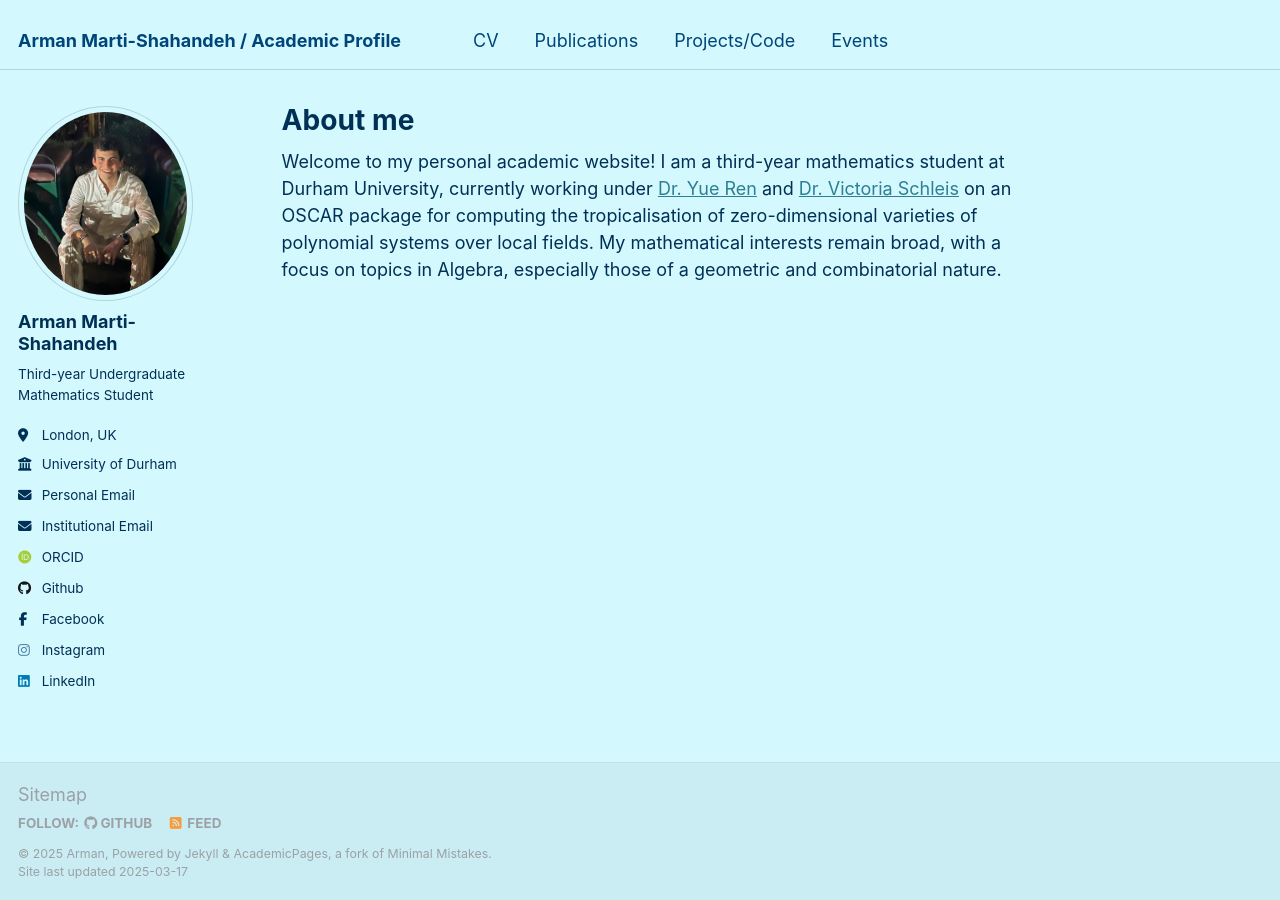
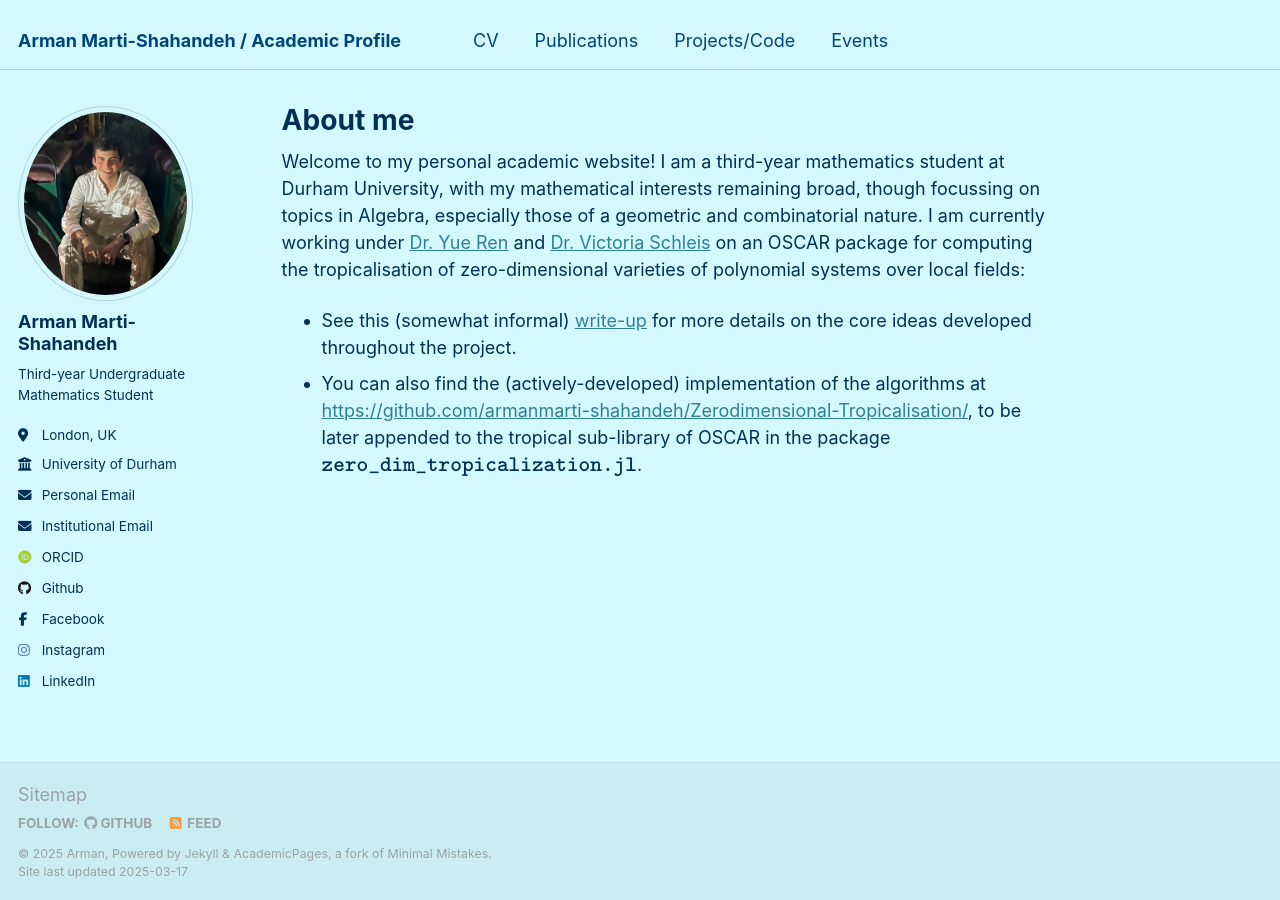
Before and after one commit to armanmarti-shahandeh/armanmarti-shahandeh.github.io, a Jekyll site: the page built from _pages/about.md, in a window 1280 px wide. Built offline with Jekyll 4.4.1, drawn with Linux system fonts in a browser that asks for light colours; some web fonts are replaced.

Commit message:
An informal description of the project outcomes

```diff
--- a/_pages/about.md
+++ b/_pages/about.md
@@ -7,4 +7,6 @@ redirect_from:
   - /about.html
 ---
 
-Welcome to my personal academic website! I am a third-year mathematics student at Durham University, currently working under [Dr. Yue Ren](https://www.yueren.de/) and [Dr. Victoria Schleis](https://victoriaschleis.github.io/index.html) on an OSCAR package for computing the tropicalisation of zero-dimensional varieties of polynomial systems over local fields. My mathematical interests remain broad, with a focus on topics in Algebra, especially those of a geometric and combinatorial nature.
+Welcome to my personal academic website! I am a third-year mathematics student at Durham University, with my mathematical interests remaining broad, though focussing on topics in Algebra, especially those of a geometric and combinatorial nature. I am currently working under [Dr. Yue Ren](https://www.yueren.de/) and [Dr. Victoria Schleis](https://victoriaschleis.github.io/index.html) on an OSCAR package for computing the tropicalisation of zero-dimensional varieties of polynomial systems over local fields:
+  * See this (somewhat informal) [write-up](https://armanmarti-shahandeh.github.io/files/pseudoPaper_website.pdf) for more details on the core ideas developed throughout the project.
+  * You can also find the (actively-developed) implementation of the algorithms at [https://github.com/armanmarti-shahandeh/Zerodimensional-Tropicalisation/](https://github.com/armanmarti-shahandeh/Zerodimensional-Tropicalisation/), to be later appended to the tropical sub-library of OSCAR in the package $$\texttt{zero_dim_tropicalization.jl}$$.
```
Also changed, not shown: _pages/code.md (+1 -1 lines), _pages/publications.md (+2 -1 lines), 3 other files.
